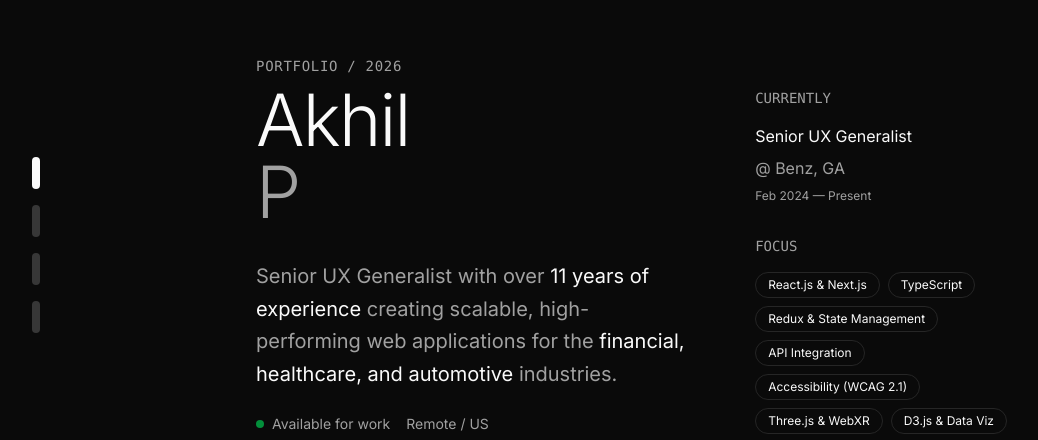
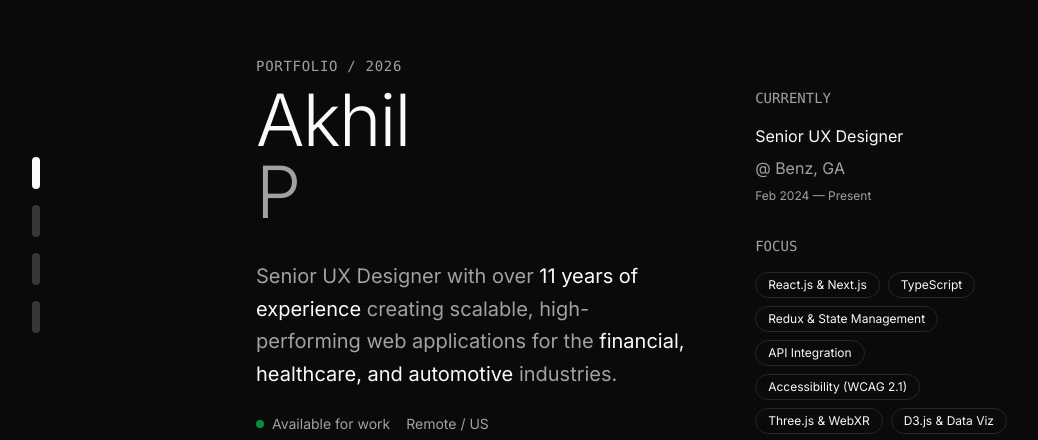
Before and after one commit to akhilpolsani123/portfolio, a Next.js app: page / in a window 1280 px wide. Shown: the part 155-595 px from the top of the page, without its empty margins (0-1038 px from the left). Built offline with nearby package versions, Linux system fonts and the light colour scheme.

Commit message:
feat: update job title from UX Generalist to UX Designer
Co-authored-by: Akhil Polsani <148288533+akhilpolsani123@users.noreply.github.com>

```diff
--- a/app/page.tsx
+++ b/app/page.tsx
@@ -74,7 +74,7 @@ export default function Home() {
 
               <div className="space-y-6 max-w-md">
                 <p className="text-xl text-muted-foreground leading-relaxed">
-                  Senior UX Generalist  with over
+                  Senior UX Designer  with over
                   <span className="text-foreground"> 11 years of experience</span> creating scalable, high-performing
                   web applications for the
                   <span className="text-foreground"> financial, healthcare, and automotive</span> industries.
@@ -94,7 +94,7 @@ export default function Home() {
               <div className="space-y-4">
                 <div className="text-sm text-muted-foreground font-mono">CURRENTLY</div>
                 <div className="space-y-2">
-                  <div className="text-foreground"> Senior UX Generalist </div>
+                  <div className="text-foreground"> Senior UX Designer </div>
                   <div className="text-muted-foreground">@ Benz, GA</div>
                   <div className="text-xs text-muted-foreground">Feb 2024 — Present</div>
                 </div>
@@ -128,7 +128,7 @@ export default function Home() {
               {[
                 {
                   year: "2024",
-                  role: "Senior UX Generalist",
+                  role: "Senior UX Designer",
                   company: "Benz, GA",
                   description:
                     "Developed and maintained React-based applications for Benz's automotive configurator and digital commerce platforms. Built scalable UI components with React, Tailwind CSS, and Context API for multi-device experiences. Developed 3D trim preview and interactive vehicle customization workflows using Three.js, React Three Fiber, and WebXR. Integrated Python-based AI models for real-time vehicle state predictions.",
@@ -136,7 +136,7 @@ export default function Home() {
                 },
                 {
                   year: "2022",
-                  role: "Senior UX Generalist",
+                  role: "Senior UX Designer",
                   company: "GE Health, WA",
                   description:
                     "Developed React applications for GE Health's diagnostic, scheduling, and patient management platforms with HIPAA-compliant architecture. Built reusable, accessible UI components using React, Tailwind CSS, and styled-components. Implemented data visualization dashboards with Recharts, D3.js, and Tableau/Power BI for patient vitals and predictive analytics.",
```
